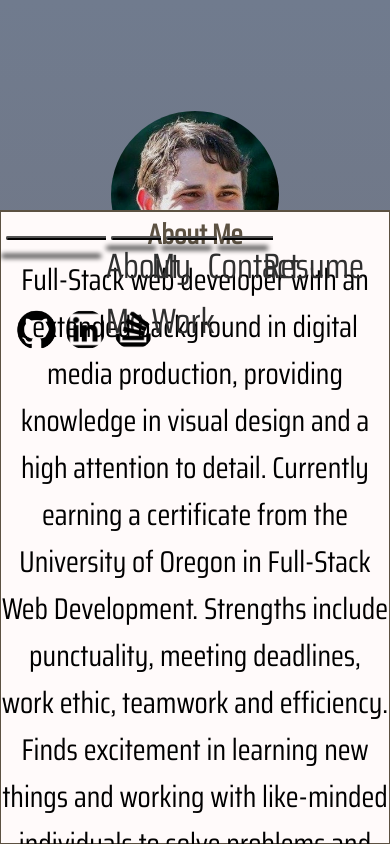
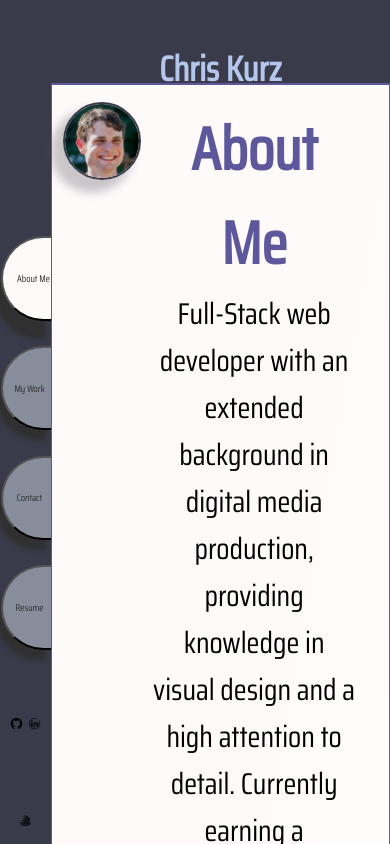
Before and after one commit to ChrisKurz098/Portfolio, a React (Create React App) app: page / in a window 390 px wide. Shown: the top 844 px of the page. Built offline with nearby package versions, Linux system fonts and the light colour scheme.

Commit message:
Finished with basic setup. Added: Resume, Contact, Some media queries

```diff
--- a/src/App.js
+++ b/src/App.js
@@ -4,6 +4,7 @@ import './assets/css/style.css';
 import Header from "./components/Header";
 import About from "./components/About";
 import Works from "./components/Works";
+import Resume from "./components/Resume";
 import Contact from "./components/Contact";
 
 function App() {
@@ -18,7 +19,7 @@ function App() {
       case 'Contact':
         return (<Contact />)
       case 'Resume':
-        return (<About />)
+        return (<Resume />)
       default:
         break;
     }
--- a/src/assets/css/style.css
+++ b/src/assets/css/style.css
@@ -1,17 +1,16 @@
 :root{
-    --primary-color: rgb(92, 81, 66);
-    --text-color: rgb(46, 42, 36);
-    --secondary-color: rgb(19, 38, 84);
-    --transparent-color: rgba(211, 203, 203, 0.582);
-    --select-color: rgb(245, 217, 196);
+    --primary-color: rgb(93, 87, 155);
+    --text-color: rgb(58, 59, 74);
+    --secondary-color: rgb(181, 198, 237);
+    --transparent-color: rgba(193, 202, 216, 0.582);
+    --select-color: rgb(240, 224, 211);
+    --background-color: snow;
+    --background-gradientA: linear-gradient(180deg, var(--text-color) 50%, var(--text-color) 100%);
+    --background-gradientB: linear-gradient(100deg, var(--background-color) 50%, white 100%);
+
 
 }
 
-/* --primary-color: rgb(92, 81, 66);
---text-color: rgb(46, 42, 36);
---secondary-color: rgb(187, 163, 145);
---transparent-color: rgba(230, 186, 152, 0.582);
---select-color: rgb(245, 217, 196);  */
 
 @font-face {
     font-family: SairaCondensed;
@@ -26,14 +25,19 @@
 
 html{
     scroll-behavior: smooth; /*makes all scrolling smooth*/
+
    overflow: scroll;
+   overflow-x: hidden;
    background: hsla(36, 12%, 16%, 1);
-   background: linear-gradient(180deg, rgb(112, 123, 142) 0%, rgb(113, 118, 132) 50%, rgb(128, 172, 204) 100%);
+
+   /* background-image: url('../../assets/images/bk.jpg'); */
+   background: var(--background-gradientA);
    background-attachment: fixed;
 
 }
 
 body {
+
 
     font-family:SairaCondensed;
 }
@@ -45,6 +49,7 @@ body {
 }
 
 #title {
+    color:  var(--secondary-color);
     margin-top: 0px;
     flex: 0 100%;
     display: block;
@@ -53,13 +58,11 @@ body {
 }
 #title h1{
     margin-top: -3%;
-    color:var(--secondary-color);
     text-decoration: underline;
     font-size:10vh;
 }
 
 #title h2{
-    color:var(--secondary-color);
     font-size: 5vh;
 }
 
@@ -93,8 +96,6 @@ header nav {
     height: 100%;
     top: 0;
     left: 0;
-    /* background-image: linear-gradient( rgb(247, 228, 204), rgb(87, 73, 51)); */
-    /* background-image: url("../images/blurry-bg.jpg"); -------BK IMAGE */
     background-size: 100%;
     background-attachment: fixed;
 
@@ -106,7 +107,7 @@ header nav button{
     padding-left: 10%;
     text-align: center;
     margin-left: 1.28%;
-    font-size: 110%;
+    font-size: 2.5vw;
     font-family:SairaCondensed;
     display: inline-block; /*set from flex child to block so margins can be set for spacing*/
     color: rgb(48, 48, 48);
@@ -134,12 +135,12 @@ header nav button:hover{
    border-right: 0px;;
     border-top-right-radius: 0px;
     border-bottom-right-radius: 0px;
-    background-color: snow;
+    background-color: var(--background-color);
     box-shadow: -5px 18px 5px;
 
 }
 .nav-selected:hover{
-    background-color: snow;
+    background-color: var(--background-color);
 }
 
 
@@ -166,15 +167,39 @@ header nav img{
 /* END HEADER/NAV */
 
 
-/*BEGIN ABOUT ME SECTION*/
+/*----------------------------------------------------BEGIN ABOUT ME SECTION*/
 #about{
-    height: 75vh;
+    display:flex;
+    flex-direction: row;
+    height: 100%;
+    min-height: 100vh;
     font-size: 30px;
-    background-color:snow;
+    /* background-color:var(--background-color); */
+    background: var(--background-gradientB);
     padding-bottom: 20px;
     border: 0.2vw solid var(--primary-color);
     text-align: center;
     margin-left:13vw;
+
+}
+.about-flex1 {
+    flex: 1;
+    margin-top: 5%;
+    animation: fadeIn 2s;
+
+    }
+.prof-pic {
+    animation: growIn 2s;
+    width: 20vw;
+        border-radius: 20vw;
+        border: 2px solid var(--text-color);
+        box-shadow: -10px 10px 8px 3px rgba(79, 78, 91, 0.297);
+    }
+.about-flex2 {
+    animation: inFromRight 2s;
+    margin-top: 5%;
+    margin-right: 10%;
+    flex: 2;
 
     }
 #about h2{
@@ -183,11 +208,13 @@ header nav img{
     font-size: 200%;
 }
 
-/*BEGIN WORKS SECTION*/
+
+/*--------------------------------------------------BEGIN WORKS SECTION*/
 #work {
-    height: 100vh;
+    height: 100%;
+    min-height: 100vh;
     color:var(--primary-color);
-    background-color:snow;
+    background: var(--background-gradientB);
     font-size: 30px;
     border: 0.2vw solid var(--primary-color);
     text-align: center;
@@ -210,6 +237,7 @@ header nav img{
 #works{
     display: flex;
     flex-wrap: wrap;
+
 }
 #works:hover{
 
@@ -235,17 +263,18 @@ flex-flow: row wrap;
 .project-card {
 
     min-width: 30%;
-    background-color: aliceblue;
-    /* background-image: url("../../assets/images/CRTImage.jpg"); */
+    min-height: 40vh;
+    /* background-color: aliceblue; */
+    background:var(  --secondary-color);
     background-position:center;
     display: flex;
     flex-direction: column;
     margin: 10px;
     padding: 10px;
     width: 20vw;
-    height: 30vh;
+    height: 100%;
     border: 3px solid var(--primary-color) ;
-    border-radius: 150px;
+    border-radius: 4vw;
     font-size:1.5vw;
     box-shadow: inset;
     animation-name: inFromBelow;
@@ -262,15 +291,17 @@ flex-flow: row wrap;
     box-shadow: -5px 10px 5px rgba(0, 0, 0, 0.5);
 }
 .selected-card {
-    position: static;
+
+
     z-index: 11;
  height: 45vh;
-
+    height: 100%;
     transform: scale(1.5);
     box-shadow: -20px 10px 5px rgba(0, 0, 0, 0.5);
 }
 .selected-card:hover {
-    position: static;
+
+    top:auto;
     z-index: 11;
 
     transform: scale(1.5);
@@ -354,13 +385,67 @@ font-size: xx-large;
     margin-top: auto;
 }
 
+/*--------------------------------------------------BEGIN RESUME SECTION*/
+#resume {
+    height: 100%;
+    min-height: 80vh;
+    color:var(--primary-color);
+    background: var(--background-gradientB);
+    font-size: 30px;
+    border: 0.2vw solid var(--primary-color);
+    text-align: center;
+    margin-left:13vw;
+}
 
+#resume h2 {
+    font-size: 200%;
+    margin-bottom: 2%;
+    height: auto;
 
-/*BEGIN FOOTER SECTION*/
+    animation: fadeIn 2s;
+}
+
+#resume ul{
+    font-size: larger;
+    height: 100%;
+    margin: 1% 10%;
+    padding: 3%;
+    border: 6px dotted var(--secondary-color);
+    columns: 2;
+    list-style-type: none;
+}
+#resume a{
+    font-size: 3vw;
+}
+#resume h3{
+    font-style: italic;
+}
+.resume-flex{
+    display: flex;;
+    flex-direction: row;
+}
+.skill-div{
+    flex: 2;
+  height: 100%;
+}
+.resume-link{
+    flex: 1;
+    align-self: center;
+    transform: scale(1);
+    transition: .5s;
+}
+
+.resume-link:hover{
+    flex: 1;
+    align-self: center;
+  transform: scale(1.2);
+}
+
+/*--------------------------------------------------BEGIN FOOTER SECTION*/
 #contact {
     height: 75vh;
     color:var(--primary-color);
-    background-color:snow;
+    background: var(--background-gradientB);
     list-style: none;
     font-size: 30px;
     border: 0.2vw solid var(--primary-color);
@@ -371,112 +456,107 @@ font-size: xx-large;
 #contact h2{
     font-size: 200%;
     animation: fadeIn 2s;
-    border-bottom: 8px solid var(--secondary-color);
+}
+.contact-form{
+    animation: inFromBelow 2.5s;
+    display: flex;
+    flex-direction: column;
+    margin: 0 15VW
+}
+.contact-form label{
+font-size: 3vh;
+margin: 1%;
+}
+#name-box, #email-box{
+    border-color: var(--transparent-color);
+font-size: 3vh;
+box-shadow: -10px 10px 4px rgba(43, 39, 39, 0.363);
+}
+#message-box{
+    border-color: var(--transparent-color);
+    height: 20vh;
+    font-size: 2vh;
+    box-shadow: -10px 10px 4px rgba(43, 39, 39, 0.363);
+}
+#submit-button{
+    align-self: center;
+    margin: 3vh;
+    width:40%;
+    font-size: 3vh;
+    border-radius: 50px;
+    box-shadow: -5px 5px 4px rgba(43, 39, 39, 0.363);
+    transition: .5s;
+}
+
+#submit-button:hover{
+transform: scale(1.2);
+box-shadow: -7px 7px 5px 2px rgba(43, 39, 39, 0.171);
 }
 
 
 
+@media screen and (max-width: 1366px){
 
+    .project-card{
+        min-height: 50vh;
+    }
+    .selected-card{
+        transform:scale(1);
+        height: 100%;
+
+    }
+
+}
  /* ----------Media Queries SMALL DESKTOP screens 980px breakpoint---------- */
  @media screen and (max-width: 980px)
  {
-     header, #about, #work, #contact {
-         margin-left: 0px;
+    .project-card {
+        min-width: 50vw;
+        min-height: 20vh;
+        font-size: xx-large;
+    }
+    h4 {
+        font-size: 10px;
     }
 
-     #about, #work, #contact {
+    .selected-card {
+        display: block;
+        position:fixed ;
 
-        scroll-margin-top: 45px;
-    }
-    #about h2, #work h2, #contact h2 {
-
-        font-size: 28px;
+        top:25vh;
+        width: 50vw;
+        height: 50%;
     }
 
-     #title{
-        margin-top: 10vh;
+    .selected-card > p,
+    .liveLink,
+   .git-link {
+        display: none;
     }
 
-     #profile-pic{
-        order:5;
-        visibility: hidden;
+    .selected-card >  p,
+    .selected-card > .liveLink,
+    .selected-card > .git-link {
+        display: block;
     }
-
-    #profile-pic-title{
-        padding-top: 1px;
-        visibility: visible;
-        border-radius: 50%;
-        height:20vh;
-    }
-
-    header nav {
-        display:flex;
-        flex-wrap: wrap;
-        flex-direction: row;
-        width: 100vw;
-        height: 45px;
-    }
-
-    header nav a{
-        flex:1 25%;
-        height: 5vh;
-        width: 21vw;
-        margin-top:5px;
-        font-size: 3vh;
-        margin-left: auto;
-        margin-bottom: auto;
-    }
-
-    #works a{
-        font-size: 20px;
-    }
-    footer h2{
-    margin-bottom: 10px;
-    }
-    footer ul{
-        font-size: 20px;
 
  }
 
 
- }
-
- /* -----Media Queries TABLET screens----- */
-
-@media screen and (max-width: 768px) {
-    header nav{
-        height:60px;
-    }
-    header nav a{
-        text-align: center;
-        width: 150px;
-        height: 50px;
-        font-size: 30px;
-
-    }
-
-}
-
 /* -----Media Queries PHONE screens----- */
 @media screen and (max-width: 575px){
 
-    header nav{
-        height:83px;
+    header {
+        height: 10vh;
     }
-    header nav a{
 
-       height: 35px;
-       font-size: 24px;
 
-    }
-    #about, #work, #contact {
-        scroll-margin-top: 83px;
-    }
     #title{
-        margin-top: 13vh;
+        margin-top: 1px;
      }
 
     #title h1{
+
         font-size: 35px;
     }
 
@@ -484,21 +564,11 @@ font-size: xx-large;
         font-size: 20px;
     }
 
-    header nav a{
-        flex:1 50%;
 
 
 }
-    #morcal{
-        height: 200px;
-    }
-    #runbuddy, #breakout{
 
-        height: 150px;
-    }
-}
-
-/*ANIMATION SECTION*/
+/*--------------------------------------------------------ANIMATION SECTION*/
 @keyframes fadeIn {
     from{
 
@@ -535,6 +605,14 @@ font-size: xx-large;
     }
 }
 
+@keyframes inFromRight {
+    from{
+        opacity:0;
+        transform: translate(200px,0px);
+
+    }
+}
+
 @keyframes inFromLeft {
     from{
         opacity:0;
@@ -553,12 +631,9 @@ font-size: xx-large;
 
 @keyframes growIn{
     0% {
+        box-shadow: -15px 15px 20px 22px rgba(79, 78, 91, 0.297);
         opacity: 0;
-        transform: scale(0);
-    }
-    50% {
-        opacity: 1;
-        transform: scale(1.2);
+        transform: scale(.5);
     }
 
 }
@@ -608,13 +683,13 @@ font-size: xx-large;
     animation: fadeIn 1s;
 }
 .fadeIn-2{
-    animation: fadeIn 1.25s;
+    animation: fadeIn 1.5s;
 }
 .fadeIn-3{
-    animation: fadeIn 1.50s;
+    animation: fadeIn 2s;
 }
 .fadeIn-4{
-    animation: fadeIn 1.75s;
+    animation: fadeIn 2.5s;
 }
 .fadeIn-1{
     animation: fadeIn 2s;
--- a/src/components/About/index.js
+++ b/src/components/About/index.js
@@ -3,10 +3,15 @@ import React from 'react';
 const About = () => {
     return (
         <section id="about">
-         <h2>About Me</h2>
-         <p>Full-Stack web developer with an extended background in digital media production, providing knowledge in visual design and a high attention to detail. Currently earning a certificate from the University of Oregon in Full-Stack Web Development. Strengths include punctuality, meeting deadlines, work ethic, teamwork and efficiency. Finds excitement in learning new things and working with like-minded individuals to solve problems and execute complex tasks.
-    </p>
-        </section>
+            <div className='about-flex1'>
+                <img className='prof-pic' src={require('../../assets/images/profile-pic.jpg')} alt='Chris Kurz'/>
+            </div>
+            <div className='about-flex2'>
+            <h2>About Me</h2>
+            <p>Full-Stack web developer with an extended background in digital media production, providing knowledge in visual design and a high attention to detail. Currently earning a certificate from the University of Oregon in Full-Stack Web Development. Strengths include punctuality, meeting deadlines, work ethic, teamwork and efficiency. Finds excitement in learning new things and working with like-minded individuals to solve problems and execute complex tasks.
+            </p>
+        </div>
+        </section >
     )
 }
 
--- a/src/components/Footer/index.js
+++ b/src/components/Footer/index.js
@@ -3,13 +3,13 @@ import React from 'react';
 const Footer = () => {
     return (
         <div id = "myLinks">
-            <a href='https://www.google.com' target="_blank" rel="noreferrer">
+            <a href='https://github.com/ChrisKurz098' target="_blank" rel="noreferrer">
                 <img className="fadeIn-1" src={require('../../assets/images/gitIcon.png')} alt="Git Link"/>
             </a>
-             <a href='https://www.google.com' target="_blank" rel="noreferrer">
+             <a href='https://www.linkedin.com/in/chris-kurz-8b621a233/' target="_blank" rel="noreferrer">
              <img className="fadeIn-2" src={require('../../assets/images/linkedInIcon.png')} alt="Git Link"/>
          </a>
-          <a href='https://www.google.com' target="_blank" rel="noreferrer">
+          <a href='https://stackoverflow.com/users/16911074/chriskurz098' target="_blank" rel="noreferrer">
           <img className="fadeIn-3" src={require('../../assets/images/stackoverflow.png')} alt="Git Link"/>
       </a>
       </div>
--- a/src/components/Nav/index.js
+++ b/src/components/Nav/index.js
@@ -1,7 +1,7 @@
 import React from 'react';
 import '../../assets/css/style.css';
 import Footer from "../Footer";
-import portImg from "../../assets/images/profile-pic.jpg"
+
 
 const Nav = ({ view, setView }) => {
 function buttonHandler(event) {
```
Also changed, not shown: src/components/Contact/index.js (+31 -12 lines), src/components/Resume/index.js (added, +38 -0 lines), src/assets/images/bk.jpg (added). Lines whose indentation alone changed are shown as unchanged.
